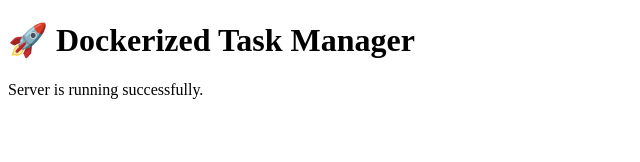
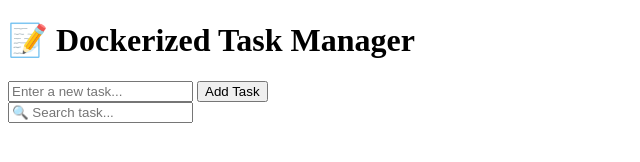
Before and after one commit to DivanshuChoudhary/task-manager, a website: page public/index.html in a window 1280 px wide. Shown: the whole page, without its empty margins (0-640 px from the left). Drawn offline with Linux system fonts and the light colour scheme.

Commit message:
index.html updated

```diff
--- a/public/index.html
+++ b/public/index.html
@@ -4,11 +4,48 @@
     <meta charset="UTF-8">
     <meta name="viewport" content="width=device-width, initial-scale=1.0">
     <title>Dockerized Task Manager</title>
+
+    <link rel="stylesheet" href="style.css">
 </head>
 <body>
 
-    <h1>🚀 Dockerized Task Manager</h1>
-    <p>Server is running successfully.</p>
+    <div class="container">
+
+        <h1>📝 Dockerized Task Manager</h1>
+
+        <div class="task-input">
+
+            <input
+                type="text"
+                id="taskInput"
+                placeholder="Enter a new task..."
+            >
+
+            <button id="addBtn">
+                Add Task
+            </button>
+
+        </div>
+
+        <div class="search-box">
+
+            <input
+                type="text"
+                id="searchTask"
+                placeholder="🔍 Search task..."
+            >
+
+        </div>
+
+        <ul id="taskList">
+
+            <!-- Tasks will appear here -->
+
+        </ul>
+
+    </div>
+
+    <script src="script.js"></script>
 
 </body>
 </html>
```
